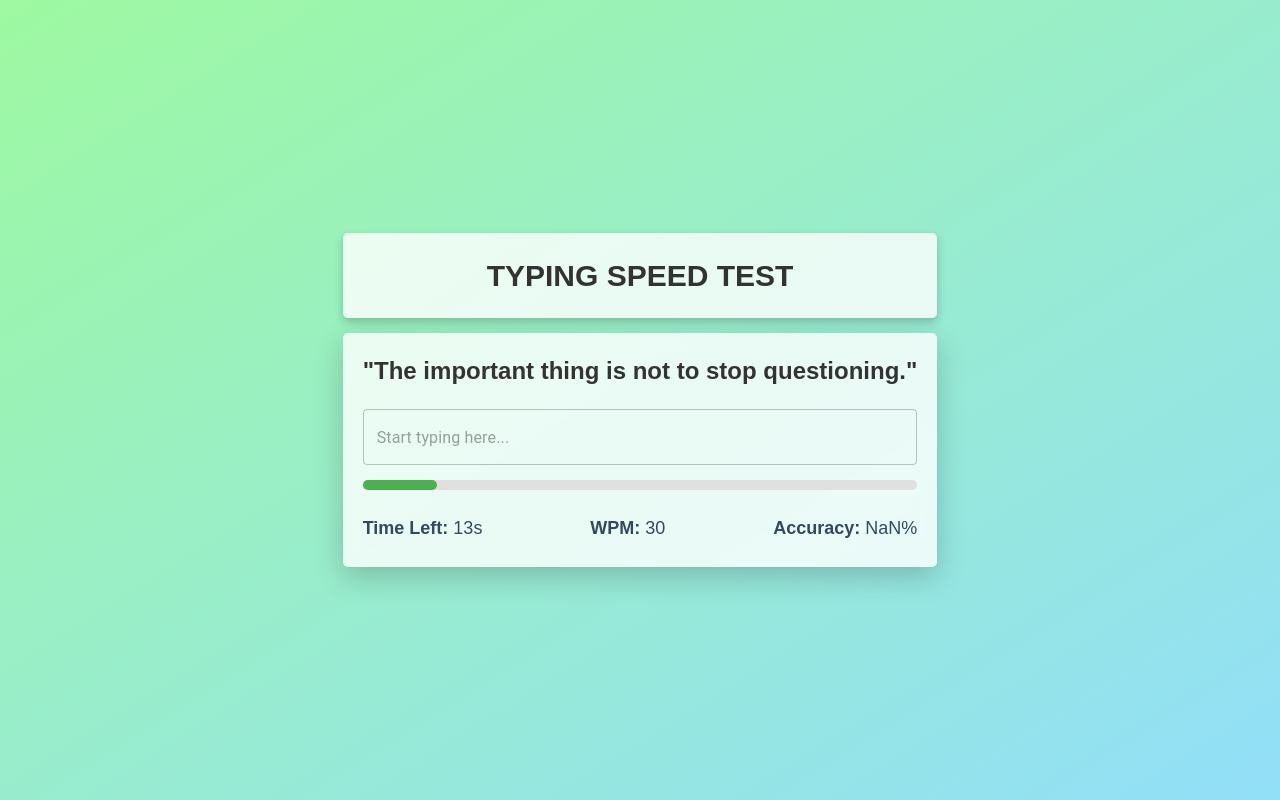
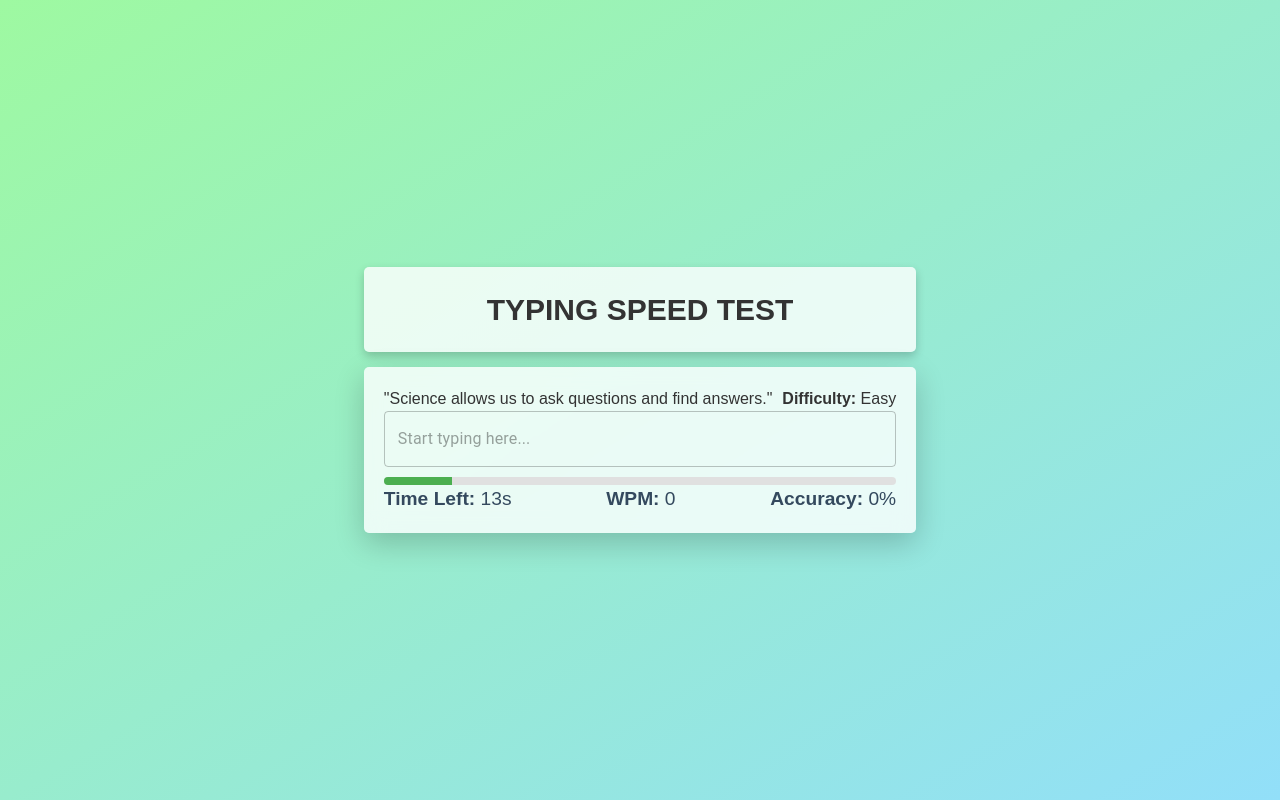
Before and after one commit to suystha7/TypingSpeedTest, a React (Vite) app: page / in a window 1280 px wide. Both pictures are taken after a click on the button "START TEST". Built offline with nearby package versions, Linux system fonts and the light colour scheme.

Commit message:
changes in design

```diff
--- a/src/components/TypingSpeedTest.css
+++ b/src/components/TypingSpeedTest.css
@@ -69,22 +69,33 @@ textarea {
   color: #2c3e50;
   user-select: none;
 }
+.progress-bar {
+  width: 100%;
+  height: 8px;
+  background-color: #e0e0e0;
+  border-radius: 4px;
+  margin-top: 10px;
+  overflow: hidden;
+}
 
-.progress-bar {
-  height: 10px;
-  width: 0%;
-  background: #1abc9c;
-  border-radius: 5px;
-  margin-top: 15px;
-  transition: width 0.5s;
+.progress-bar div {
+  height: 100%;
+  background-color: #4caf50;
+  transition: width 0.2s ease-in-out;
 }
+
 
 .stats {
   display: flex;
   justify-content: space-between;
-  margin-top: 20px;
+  gap: 8px;
   font-size: 1.2rem;
   color: #34495e;
+}
+
+.title-card{
+  display: flex;
+  gap: 10px;
 }
 
 .btn {
@@ -112,7 +123,7 @@ textarea {
 .result-value {
   font-weight: bold;
   color: #27ae60;
-  font-size: 1.5rem;
+  font-size: 1.4rem;
 }
 
 .hidden {
--- a/src/components/TypingSpeedTest.jsx
+++ b/src/components/TypingSpeedTest.jsx
@@ -11,12 +11,11 @@ import { PlayArrow, RestartAlt } from "@mui/icons-material";
 import "./TypingSpeedTest.css";
 import { quotes } from "..";
 
-const generateRandomText = (field) => {
-  const fieldQuotes = quotes[field] || [];
-  const randomQuote =
-    fieldQuotes[Math.floor(Math.random() * fieldQuotes.length)];
-
-  return randomQuote;
+const generateRandomText = (difficulty, field) => {
+  const fieldQuotes = quotes[difficulty]?.[field] || [];
+  if (fieldQuotes.length === 0)
+    return "No quotes available for this combination.";
+  return fieldQuotes[Math.floor(Math.random() * fieldQuotes.length)];
 };
 
 const TypingSpeedTest = () => {
@@ -27,6 +26,7 @@ const TypingSpeedTest = () => {
   });
   const [testState, setTestState] = useState({
     isActive: false,
+    startTime: 0,
     timer: 0,
     currentText: "",
     typedText: "",
@@ -39,7 +39,10 @@ const TypingSpeedTest = () => {
     let interval;
     if (testState.isActive && testState.timer < settings.duration) {
       interval = setInterval(() => {
-        setTestState((prev) => ({ ...prev, timer: prev.timer + 1 }));
+        setTestState((prev) => ({
+          ...prev,
+          timer: Math.floor((Date.now() - prev.startTime) / 1000),
+        }));
       }, 1000);
     } else if (testState.timer >= settings.duration) {
       stopTest();
@@ -48,9 +51,10 @@ const TypingSpeedTest = () => {
   }, [testState.isActive, testState.timer, settings.duration]);
 
   const startTest = () => {
-    const randomText = generateRandomText(settings.field);
+    const randomText = generateRandomText(settings.difficulty, settings.field);
     setTestState({
       isActive: true,
+      startTime: Date.now(),
       timer: 0,
       currentText: randomText,
       typedText: "",
@@ -92,6 +96,7 @@ const TypingSpeedTest = () => {
     setResults({ wpm: 0, accuracy: 0 });
     setTestState({
       isActive: false,
+      startTime: 0,
       timer: 0,
       currentText: "",
       typedText: "",
@@ -180,17 +185,14 @@ const TypingSpeedTest = () => {
         {testState.isActive && (
           <div className="test-section">
             <div className="test-card">
-              <p
-                className="text-display"
-                style={{
-                  fontSize: "24px",
-                  fontWeight: "bold",
-                  color: "#333",
-                  marginBottom: "20px",
-                }}
-              >
-                "{testState.currentText}"
+              <div className="title-card">
+                <p className="text-display">"{testState.currentText}"</p>
+                <p>
+                  <strong>Difficulty:</strong>{" "}
+                  {settings.difficulty.charAt(0).toUpperCase() +
+                    settings.difficulty.slice(1)}
                 </p>
+              </div>
 
               <TextField
                 value={testState.typedText}
@@ -202,49 +204,24 @@ const TypingSpeedTest = () => {
                 disabled={!testState.isActive}
               />
 
-              <div
-                className="progress-bar"
-                style={{
-                  height: "10px",
-                  width: "100%",
-                  backgroundColor: "#e0e0e0",
-                  borderRadius: "5px",
-                  marginBottom: "20px",
-                }}
-              >
+              <div className="progress-bar">
                 <div
                   style={{
-                    height: "100%",
-                    width: `${(testState.timer / settings.duration) * 100}%`,
-                    backgroundColor: "#4caf50",
-                    borderRadius: "5px",
+                    width: `${(testState.timer / settings.duration) * 100}%`, // Calculate progress as a percentage
                   }}
                 ></div>
               </div>
 
-              <div
-                className="stats"
-                style={{ textAlign: "center", fontSize: "18px" }}
-              >
-                <p style={{ margin: "5px 0" }}>
+              <div className="stats">
+                <p>
                   <strong>Time Left:</strong>{" "}
                   {settings.duration - testState.timer}s
                 </p>
-                <p style={{ margin: "5px 0" }}>
-                  <strong>WPM:</strong>{" "}
-                  {Math.round(
-                    (testState.typedText.split(/\s+/).length /
-                      testState.timer) *
-                      60
-                  ) || 0}
+                <p>
+                  <strong>WPM:</strong> {results.wpm}
                 </p>
-                <p style={{ margin: "5px 0" }}>
-                  <strong>Accuracy:</strong>{" "}
-                  {(
-                    (testState.correctCharacters / testState.typedCharacters) *
-                    100
-                  ).toFixed(2) || 0}
-                  %
+                <p>
+                  <strong>Accuracy:</strong> {results.accuracy}%
                 </p>
               </div>
             </div>
@@ -252,23 +229,16 @@ const TypingSpeedTest = () => {
         )}
 
         {!testState.isActive && results.wpm > 0 && (
-          <div
-            className="results"
-          >
-            <h2
-            >
-              Results:
-            </h2>
-            <div style={{ marginBottom: "10px", fontSize: "20px" }}>
+          <div className="results">
+            <h2>Results:</h2>
             <p>
-                <strong>Typing Speed:</strong>{" "}
-                <span className="result-value">{results.wpm}</span> wpm
+              <strong>Typing Speed:</strong>
+              <span className="result-value"> {results.wpm}</span> wpm
             </p>
             <p>
               <strong>Accuracy:</strong>{" "}
               <span className="result-value">{results.accuracy}</span>%
             </p>
-            </div>
             <Button
               fullWidth
               onClick={restartTest}
--- a/src/index.js
+++ b/src/index.js
@@ -1,42 +1,128 @@
 export const quotes = {
+  easy: {
     science: [
-    "Science is the belief in the ignorance of the experts.",
       "The important thing is not to stop questioning.",
-    "Science is a way of thinking much more than it is a body of knowledge.",
+      "Science allows us to ask questions and find answers.",
+      "Learning science is like solving the mysteries of nature.",
     ],
     "web development": [
       "Web development is not just about writing code, it's about creating experiences.",
-    "The best way to predict the future of web development is to create it.",
-    "Design is not just what it looks like and feels like. Design is how it works.",
+      "Building websites is like creating doors to new worlds.",
+      "A great website is one that solves problems for its users.",
     ],
     psychology: [
       "The unexamined life is not worth living.",
+      "Understanding yourself is the first step to understanding others.",
+      "Happiness begins with a healthy mind.",
+    ],
+    IT: [
+      "Information technology is a tool, not the solution.",
+      "IT connects people, ideas, and solutions.",
+      "Technology makes things easier, but it’s up to us to make them better.",
+    ],
+    ALML: [
+      "Artificial intelligence is the new electricity.",
+      "AI can make our lives easier if we use it wisely.",
+      "Machine learning is like teaching machines how to think.",
+    ],
+    IOT: [
+      "The future of IoT is endless possibilities.",
+      "Smart devices make our lives smarter.",
+      "IoT connects the physical world to the digital world.",
+    ],
+    GK: [
+      "Knowledge is power.",
+      "Curiosity is the first step to learning.",
+      "Sharing knowledge is the best way to grow it.",
+    ],
+    sociology: [
+      "Sociology is the study of society and human behavior.",
+      "Understanding society helps us understand ourselves.",
+      "Social bonds are what hold communities together.",
+    ],
+  },
+  medium: {
+    science: [
+      "Science is the belief in the ignorance of the experts.",
+      "Every discovery begins with a question.",
+      "Science evolves by challenging existing ideas.",
+    ],
+    "web development": [
+      "The best way to predict the future of web development is to create it.",
+      "A website’s true value lies in how well it serves its users.",
+      "Web development bridges creativity and technology.",
+    ],
+    psychology: [
       "Psychology is the study of behavior, not just the study of mind.",
+      "Our thoughts shape our reality.",
+      "Emotions are powerful drivers of human behavior.",
+    ],
+    IT: [
+      "The great myth of our age is that IT is separate from the business.",
+      "IT bridges gaps between challenges and solutions.",
+      "Technology shapes the way businesses grow.",
+    ],
+    ALML: [
+      "The future belongs to those who embrace artificial intelligence and machine learning.",
+      "AI can help solve problems humans can’t solve alone.",
+      "Machine learning enables systems to learn from past experiences.",
+    ],
+    IOT: [
+      "The Internet of Things is transforming the way we live and work.",
+      "IoT enables automation in everyday life.",
+      "The possibilities of IoT expand as technology evolves.",
+    ],
+    GK: [
+      "An investment in knowledge pays the best interest.",
+      "Knowledge is the key to making informed decisions.",
+      "The more you explore, the more you learn.",
+    ],
+    sociology: [
+      "Sociology helps us understand the complex relationship between individuals and society.",
+      "Social change begins with understanding societal structures.",
+      "Sociology connects individual actions to larger patterns.",
+    ],
+  },
+  hard: {
+    science: [
+      "Science is a way of thinking much more than it is a body of knowledge.",
+      "True science embraces uncertainty and curiosity.",
+      "Science is not just about answers but the journey of discovery.",
+    ],
+    "web development": [
+      "Design is not just what it looks like and feels like. Design is how it works.",
+      "A great design considers both functionality and aesthetics.",
+      "The web is dynamic; adaptability is key in development.",
+    ],
+    psychology: [
       "Mental health is not a destination, but a process.",
+      "Our subconscious mind often influences our decisions.",
+      "Understanding emotions is crucial for personal growth.",
     ],
     IT: [
       "IT is not just about hardware and software, it’s about how we use technology to solve problems.",
-    "The great myth of our age is that IT is separate from the business.",
-    "Information technology is a tool, not the solution.",
+      "IT strategy is the backbone of innovation.",
+      "Effective IT management drives organizational success.",
     ],
     ALML: [
-    "Artificial intelligence is the new electricity.",
-    "The future belongs to those who embrace artificial intelligence and machine learning.",
       "Machine learning is a key element of AI, where systems learn from data and improve over time.",
+      "AI thrives on data and algorithms to predict and adapt.",
+      "Deep learning mimics the neural networks of the human brain.",
     ],
     IOT: [
-    "The Internet of Things is transforming the way we live and work.",
       "In IoT, we have a combination of software, sensors, and the internet working together.",
-    "The future of IoT is endless possibilities.",
+      "IoT relies on seamless communication between devices.",
+      "Edge computing is crucial for IoT’s future scalability.",
     ],
     GK: [
-    "Knowledge is power.",
-    "An investment in knowledge pays the best interest.",
       "The more that you read, the more things you will know.",
+      "Critical thinking comes from a foundation of knowledge.",
+      "True wisdom is knowing how to apply knowledge.",
     ],
     sociology: [
-    "Sociology is the study of society and human behavior.",
-    "Sociology helps us understand the complex relationship between individuals and society.",
       "The study of sociology is not just about understanding society, but about changing it.",
+      "Sociology examines the unseen rules that govern human interaction.",
+      "Understanding societal systems leads to informed social change.",
     ],
+  },
 };
```
Lines whose indentation alone changed are shown as unchanged.
